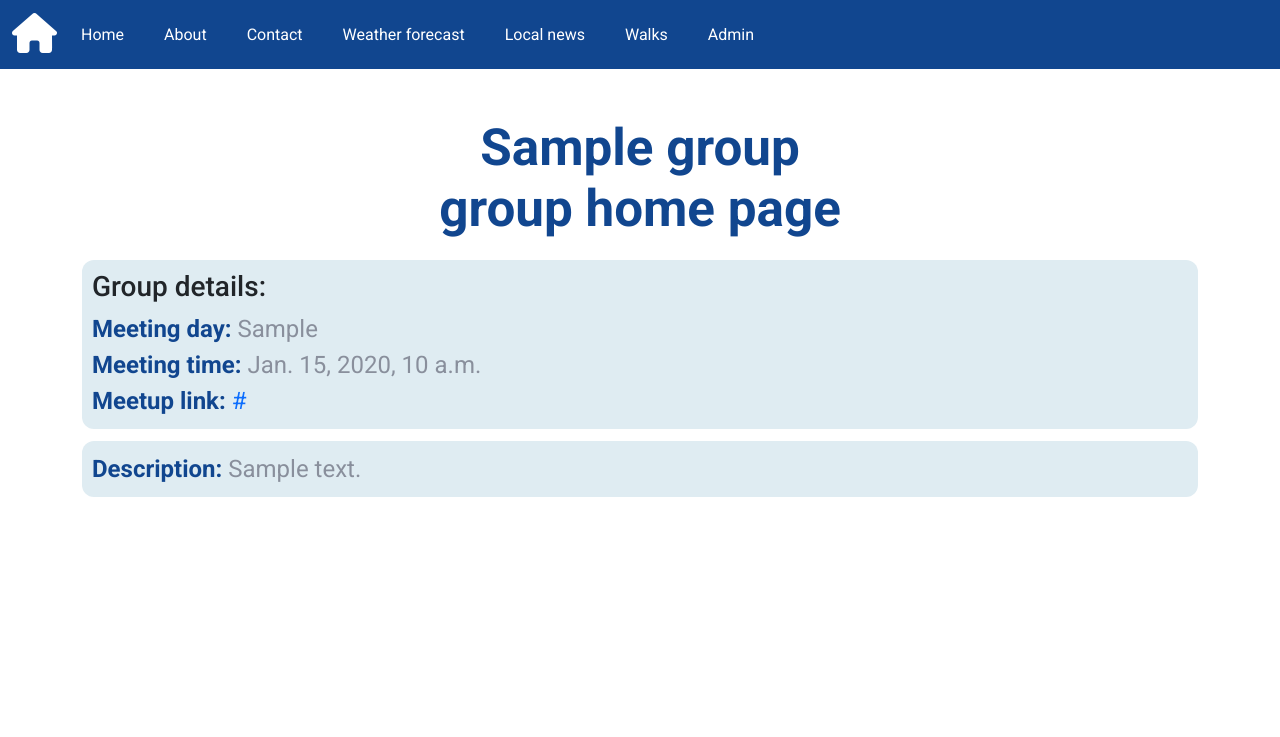
After one commit to Merley-North-Digital-Walking-Group/walking-app, a Django app: page /group_details/1/ in a window 1280 px wide. The commit adds this page. Shown: the top 737 px of the page. Run offline with Django 3.2, Linux system fonts and the light colour scheme; tables that the repository leaves empty hold one stand-in row (values such as "Sample post"); some libraries are stand-ins or nearby versions.

Commit message:
Add group_details page.

```diff
--- a/groups/models.py
+++ b/groups/models.py
@@ -7,7 +7,7 @@ class Group(models.Model):
     # group_photo = models.ImageField(default=None, height_field=768, width_field=1024)
     meeting_day = models.CharField(max_length=50)
     meeting_time = models.DateTimeField()
-    meetup_link = models.CharField(max_length=300)
+    meetup_link = models.CharField(max_length=300, help_text="Must include 'https://www.' ")
 
     def __str__(self):
         return '%s %s' % (self.group_name, self.meeting_day)
--- a/groups/templates/groups/blank.html
+++ /dev/null
@@ -1,2 +0,0 @@
-<!---This is a placeholder file to enable the folder to be added to the git repository
-    and can be deleted once a funtional file exist within the folder -->
--- /dev/null
+++ b/groups/templates/groups/group_details.html
@@ -0,0 +1,26 @@
+{% extends 'pages/base.html' %}
+<!--Main-->
+{% block content %}
+
+<div class="container mx-auto mt-5">
+
+    <h2 class="center">
+        {{ group.group_name }} <br /> group home page
+    </h2>
+
+
+    <div class="walk-container">
+        <h3>Group details:</h3>
+        <p><strong>Meeting day:</strong> {{ group.meeting_day }}</p>
+        <p><strong>Meeting time:</strong> {{ group.meeting_time }}</p>
+        <p><strong>Meetup link:</strong> <a href="{{ group.meetup_link }}" target="_blank">{{ group.meetup_link }}</p>
+    </div>
+
+    <div class="walk-container">
+        <p><strong>Description:</strong> {{ group.group_description }}</p>
+    </div>
+
+</div>
+
+
+{% endblock %}
--- /dev/null
+++ b/groups/urls.py
@@ -0,0 +1,6 @@
+from django.urls import path
+from . import views
+
+urlpatterns = [
+    path('group_details/<int:pk>/', views.group_details, name= 'group_details'),
+]
--- a/groups/views.py
+++ b/groups/views.py
@@ -1,3 +1,8 @@
-from django.shortcuts import render
+from django.shortcuts import get_object_or_404, render
+from groups.models import Group
+
 
 # Create your views here.
+def group_details(request, pk):
+    group = get_object_or_404(Group, pk=pk)
+    return render(request, 'groups/group_details.html', {'group': group})
--- a/pages/static/css/styles.css
+++ b/pages/static/css/styles.css
@@ -27,6 +27,10 @@ body {
     background-size: cover;
     background-attachment: fixed;
     /* free on unsplash @jesmanfabio */
+}
+
+.center {
+    text-align: center;
 }
 
 h1 {
--- a/pages/urls.py
+++ b/pages/urls.py
@@ -10,5 +10,5 @@ urlpatterns = [
     path('news', views.news, name='news'),
     path('', include('users.urls')),
     path('', include('walks.urls')),
-
+    path('', include('groups.urls')),
 ]
--- a/users/templates/users/login_email.html
+++ b/users/templates/users/login_email.html
@@ -21,8 +21,9 @@
           <button type="submit" class="btn btn-primary mt-3">Submit</button>
         </div>
 
-        <div class="col-2 walk-external-link"><!--FROM HERE-->
-          <a href="{% url 'user_homepage' pk=1 %}" target="_blank"><i class="fas fa-external-link-alt"></i></a>
+        <div><!--FROM HERE-->
+          <a href="{% url 'user_homepage' pk=1 %}" class="btn btn-secondary btn-sm" target="_blank" type="button">User example</a>
+          <a href="{% url 'group_details' pk=1 %}" class="btn btn-secondary btn-sm" target="_blank" type="button">Group example</a>
         </div><!-- TO HERE WAS ADDED BY VICKY TRYING TO CREATE A LINK TO A USER PAGE BYPASSING THE LOG IN PROCESS AS IT'S NOT YET OPERATIONAL -->
 
         <div class="create-user">
```
Also changed, not shown: users/templates/users/user_homepage.html (+6 -6 lines).
